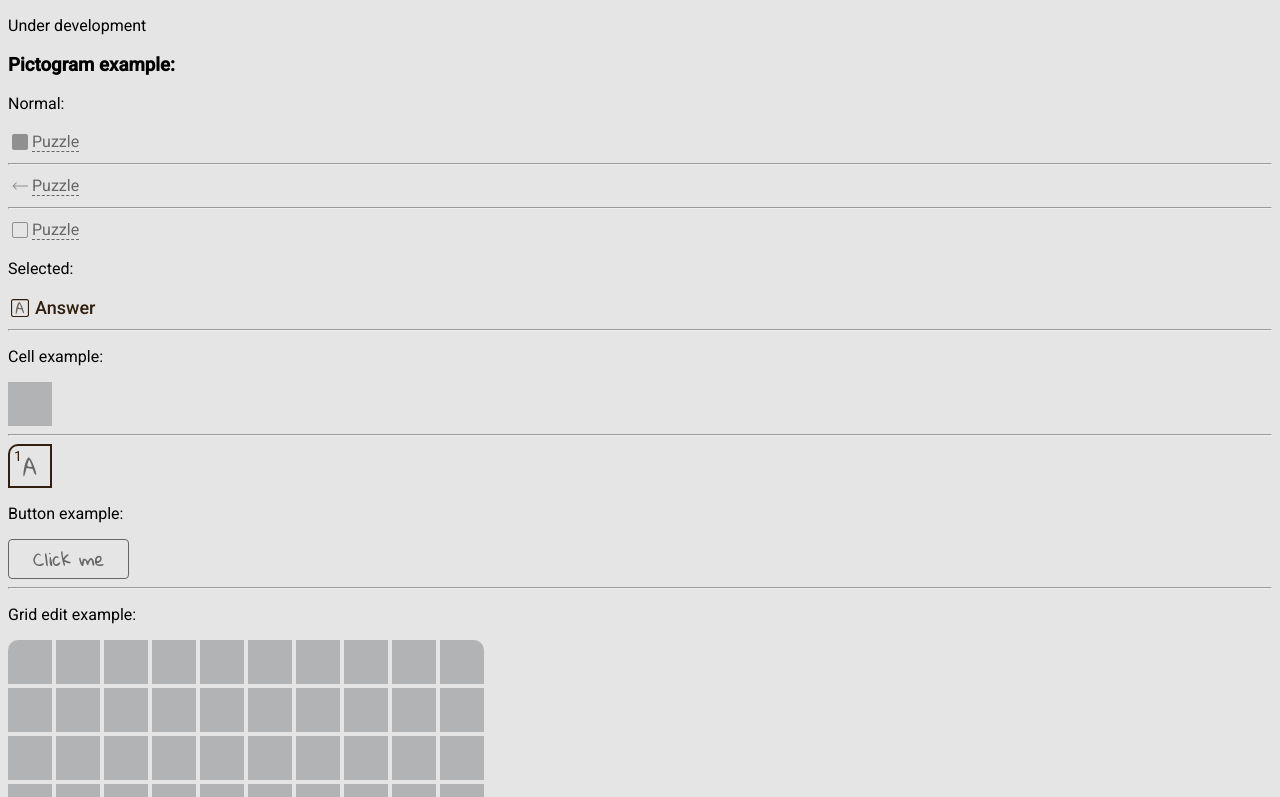
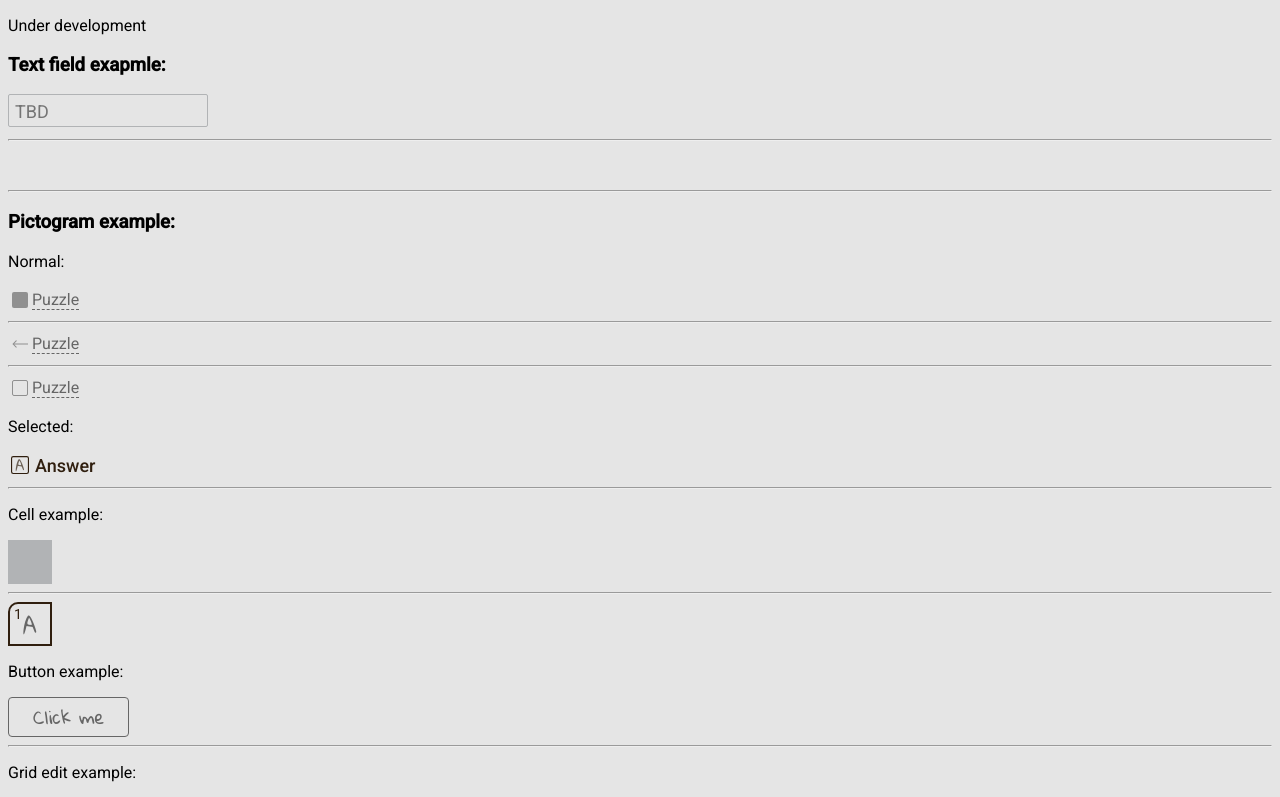
Before and after one commit to ua-dev-front/crossword-master, a React (Create React App) app in the folder frontend/: page / in a window 1280 px wide. Shown: the top 797 px of the page. Built offline with nearby package versions, Linux system fonts and the light colour scheme.

Commit message:
TextField component

```diff
--- a/frontend/src/App.tsx
+++ b/frontend/src/App.tsx
@@ -7,6 +7,7 @@ import Corner from './types/corner';
 import Mode from './types/mode';
 import LeftArrow from './icons/LeftArrow';
 import Square from './icons/Square';
+import TextField from './components/TextField';
 
 const answerMatrix = [
   [
@@ -93,6 +94,7 @@ const emptyMatrix = [...Array(10)].map(() => [...Array(10)].map(() => false));
 function App() {
   const [filled, setFilled] = useState(false);
   const [matrix, setMatrix] = useState(emptyMatrix);
+  const [textFieldValue, setTextFieldValue] = useState<string | null>(null);
 
   const handleMatrixChange = (row: number, column: number) => {
     const newMatrix = [...matrix];
@@ -105,6 +107,15 @@ function App() {
   return (
     <>
       <p>Under development</p>
+      <h3>Text field exapmle:</h3>
+      <TextField
+        isEditable
+        content={textFieldValue ?? ''}
+        onChange={(val) => setTextFieldValue(val)}
+      />
+      <hr />
+      <TextField content={textFieldValue ?? ''} />
+      <hr />
       <h3>Pictogram example:</h3>
       <p>Normal:</p>
       <Tab
--- /dev/null
+++ b/frontend/src/components/TextField/index.tsx
@@ -0,0 +1,36 @@
+import React, { ChangeEvent } from 'react';
+import classnames from 'classnames';
+import './styles.scss';
+
+type Props = {
+  isEditable?: boolean;
+  content: string;
+  onChange?: (value: string) => void;
+};
+
+export default function TextField({
+  isEditable = false,
+  content,
+  onChange,
+}: Props) {
+  const classes = classnames('text-field', isEditable && 'text-field_editable');
+
+  const handleChange = (e: ChangeEvent<HTMLTextAreaElement>) => {
+    // Set height of textarea according to content
+    e.target.style.height = '0px';
+    e.target.style.height = `${e.target.scrollHeight}px`;
+
+    onChange?.(e.target.value);
+  };
+
+  return isEditable ? (
+    <textarea
+      className={classes}
+      placeholder='TBD'
+      value={content}
+      onChange={handleChange}
+    />
+  ) : (
+    <div className={classes}>{content}</div>
+  );
+}
--- /dev/null
+++ b/frontend/src/components/TextField/styles.scss
@@ -0,0 +1,30 @@
+@import '../../styles/functions.scss';
+
+.text-field {
+    box-sizing: border-box;
+    width: 200px;
+    min-height: 33px;
+    padding: 6px;
+    background-color: transparent;
+    border: none;
+    overflow: hidden;
+    overflow-wrap: break-word;
+
+    font-family: var(--font-straight);
+    font-size: 18px;
+    line-height: 21px;
+
+    &_editable {
+        border: 1px solid cl(light-dark);
+        border-radius: 2px;
+        outline: none;
+        resize: none;
+
+        // To overwrite default textarea height
+        height: 33px;
+
+        &:focus-visible {
+            border-color: cl(near-black);
+        }
+    }
+}
```
